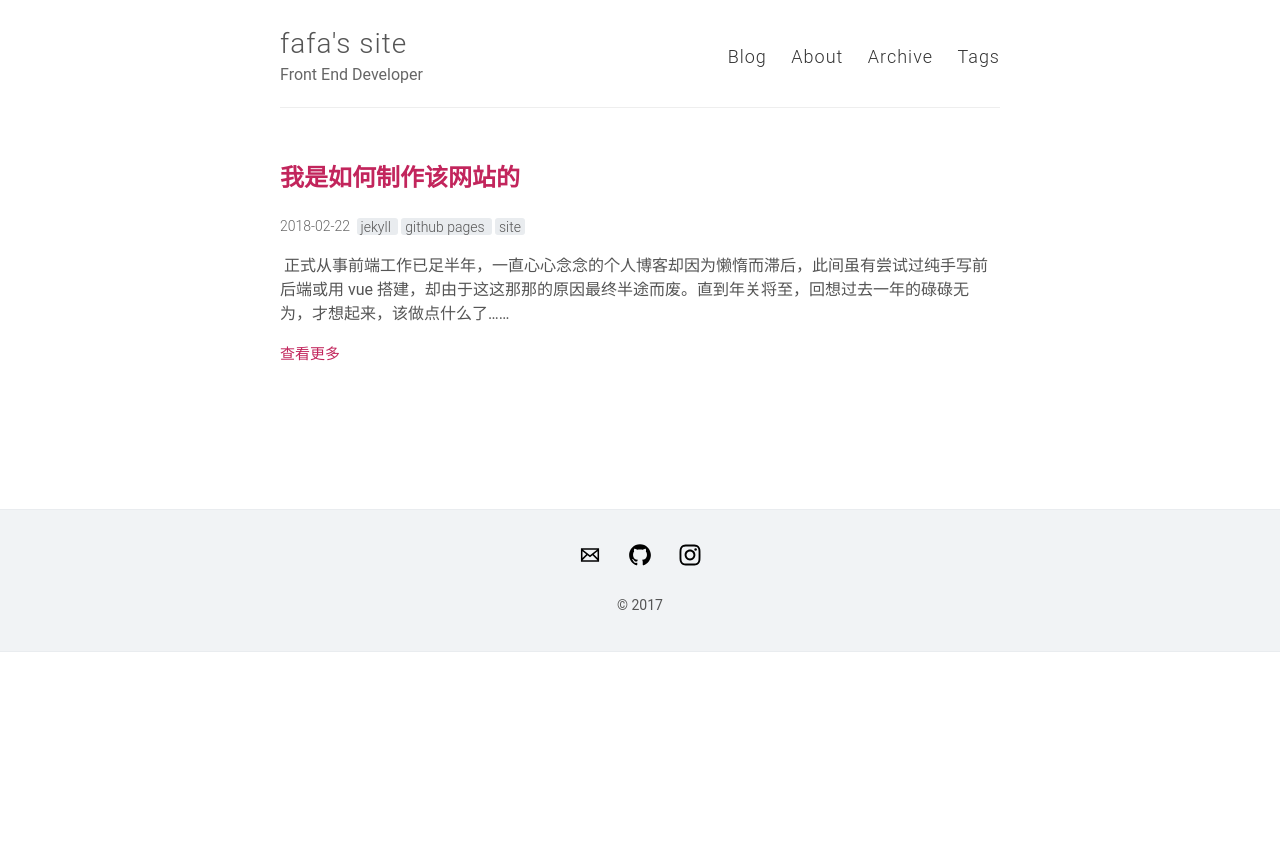
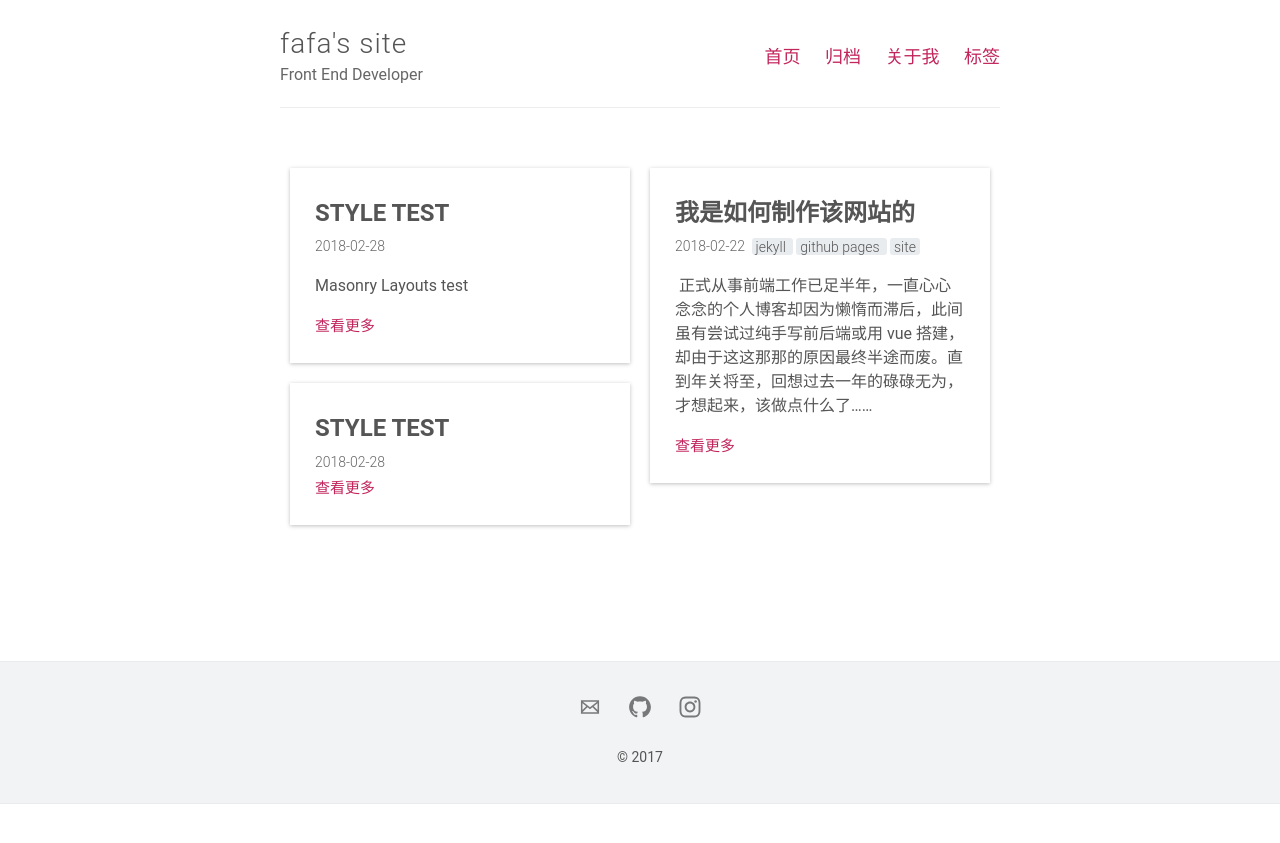
Before and after one commit to CassieRan/CassieRan.github.io, a Jekyll site: the page built from index.html, in a window 1280 px wide. Shown: the top 843 px of the page. Built offline with Jekyll 4.4.1, drawn with Linux system fonts in a browser that asks for light colours; some web fonts are replaced; the list of posts is cut into pages by our own code.

Commit message:
主页瀑布流布局，文章新增阴影

```diff
--- a/_config.yml
+++ b/_config.yml
@@ -20,13 +20,13 @@ avatar:
 # and URL Link(e.g. 'Theme' tab below) tabs. If you don't need one, just delete
 # it from the list(Delete '- name: ' and 'url: ', too!)
 navigation:
-  - name: Blog
+  - name: 首页
     url: /
-  - name: About
+  - name: 归档
+    url: /archive
+  - name: 关于我
     url: /about
-  - name: Archive
-    url: /archive
-  - name: Tags
+  - name: 标签
     url: /tags
 
 # Pagination
--- /dev/null
+++ b/_posts/2018-02-28-test.md
@@ -0,0 +1,4 @@
+---
+layout: post
+title: STYLE TEST
+---
--- /dev/null
+++ b/_posts/2018-02-28-test1.md
@@ -0,0 +1,6 @@
+---
+layout: post
+title: STYLE TEST
+---
+
+Masonry Layouts test
--- a/index.html
+++ b/index.html
@@ -8,6 +8,7 @@ layout: default
 
 <div class="posts">
     {% for post in paginator.posts %}
+    <div class="post-container">
         <article class="post">
             <h2>
                 <a href="{{ site.baseurl }}{{ post.url }}">{{ post.title }}</a>
@@ -35,6 +36,7 @@ layout: default
 
             <a href="{{ site.baseurl }}{{ post.url }}" class="read-more">查看更多</a>
         </article>
+    </div>
     {% endfor %}
 </div>
 
--- a/style.scss
+++ b/style.scss
@@ -273,6 +273,7 @@ img {
   color: $selection-color;
   background: $selection-background-color;
 }
+
 ::selection {
   color: $selection-color;
   background: $selection-background-color;
@@ -282,12 +283,12 @@ img {
 // http://nicolasgallagher.com/micro-clearfix-hack/
 .clearfix:before,
 .clearfix:after {
-    content: " ";
-    display: table;
+  content: " ";
+  display: table;
 }
 
 .clearfix:after {
-    clear: both;
+  clear: both;
 }
 
 // Alignment
@@ -384,32 +385,54 @@ nav {
 
   a {
     margin-left: 20px;
-    color: $darkGray;
     text-align: right;
-    font-weight: 300;
-    letter-spacing: 1px;
 
     @include mobile {
       margin: 0 10px;
-      color: $blue;
     }
   }
 }
 
 // Posts
-.posts > .post {
-  padding-bottom: 2em;
-  border-bottom: 1px solid $divider-color;
-}
-
-.posts > .post:last-child {
-  padding-bottom: 1em;
-  border-bottom: none;
+.posts {
+  column-count: 2;
+  column-gap: 0;
+  counter-reset: item-counter;
+  @include mobile {
+    column-count: 1;
+  }
+  .post-container {
+    overflow: hidden;
+    break-inside: avoid;
+    counter-increment: item-counter;
+    padding: 10px;
+    @include mobile {
+      width: 100%;
+    }
+    .post {
+      padding: 25px;
+      box-shadow: 0 1px 4px rgba(0, 0, 0, .25);
+      transition: all 0.7s ease-in-out;
+      &:hover {
+        box-shadow: 0 1px 8px rgba(0, 0, 0, .35);
+        transform: translateY(-2px);
+      }
+    }
+  }
 }
 
 .post {
-  h1 {
-    margin-bottom: .1em;
+  box-shadow: 0 0 4px rgba(0, 0, 0, .25);
+  padding: 25px;
+  @include mobile {
+    box-shadow: none;
+    padding: 0;
+  }
+  h2 {
+    margin: 0;
+    a {
+      color: #555;
+    }
   }
 
   .date {
@@ -444,6 +467,7 @@ nav {
 
   .entry {
     font-size: 16px;
+    font-family: "Source Sans Pro", "Montserrat", "Roboto", Helvetica, Arial, sans-serif;
   }
 
   .comments {
@@ -564,6 +588,7 @@ footer {
 
   .svg-icon {
     display: block;
+    opacity: .5;
     font-size: 0;
     list-style: none;
     margin: 0;
```
Lines whose indentation alone changed are shown as unchanged.
